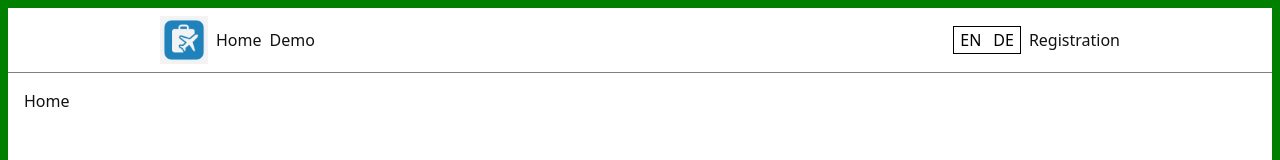
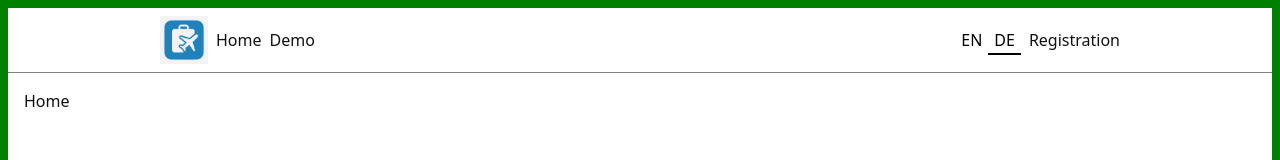
Before and after one commit to zh-deng/trippal-frontend, a React (Vite) app: page / in a window 1280 px wide. Shown: the top 160 px of the page. Built offline with nearby package versions, Linux system fonts and the light colour scheme.

Commit message:
update language switcher

```diff
--- a/src/components/LanguageSwitcher/LanguageSwitcher.scss
+++ b/src/components/LanguageSwitcher/LanguageSwitcher.scss
@@ -1,8 +1,12 @@
 .language-switcher {
   display: flex;
-  border: 1px solid black;
 
   Button {
     cursor: pointer;
   }
+
+  .language-active {
+    border-top: 2px solid transparent;
+    border-bottom: 2px solid black;
+  }
 }
--- a/src/components/LanguageSwitcher/LanguageSwitcher.tsx
+++ b/src/components/LanguageSwitcher/LanguageSwitcher.tsx
@@ -1,17 +1,20 @@
+import { useState } from "react";
 import "./LanguageSwitcher.scss"
 import { useTranslation } from 'react-i18next';
 
 function LanguageSwitcher() {
   const { i18n } = useTranslation();
+  const [activeLanguage, setActiveLanguage] = useState<string>("de")
 
   const changeLanguage = (lng: string) => {
     i18n.changeLanguage(lng);
+    setActiveLanguage(lng);
   };
 
   return (
     <div className="language-switcher">
-      <button onClick={() => changeLanguage('en')}>EN</button>
-      <button onClick={() => changeLanguage('de')}>DE</button>
+      <button className={activeLanguage === "en" ? "language-active" : ""} onClick={() => changeLanguage('en')}>EN</button>
+      <button className={activeLanguage === "de" ? "language-active" : ""} onClick={() => changeLanguage('de')}>DE</button>
     </div>
   );
 }
```
